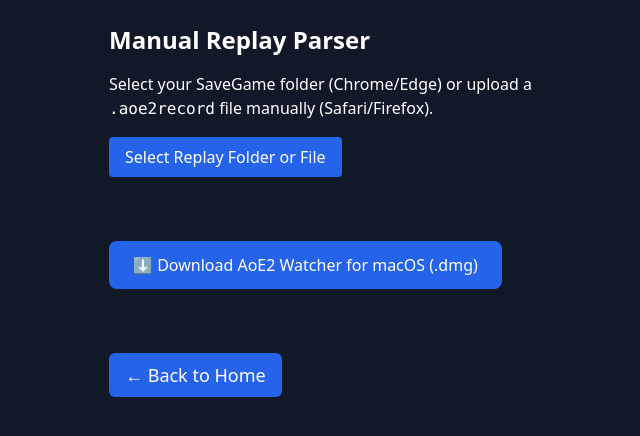
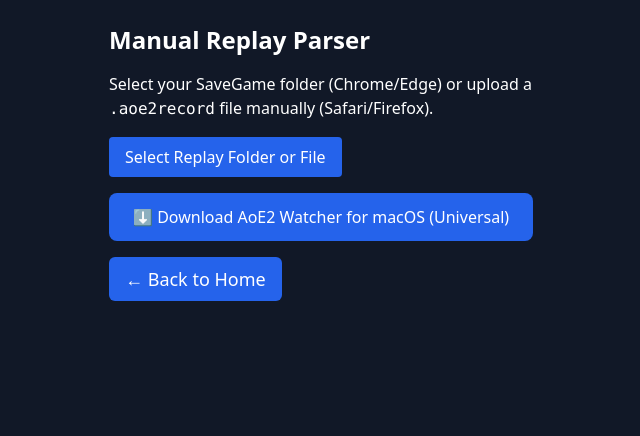
Before and after one commit to Emaren/aoe2-betting, a Next.js app: page /replay-parser in a window 1280 px wide. Shown: the top 436 px of the page, without its empty margins (267-907 px from the left). Built offline with nearby package versions, Linux system fonts and the light colour scheme.

Commit message:
Update ReplayParser and Upload page with universal dmg download link

```diff
--- a/app/admin/user-list/page.tsx
+++ b/app/admin/user-list/page.tsx
@@ -25,7 +25,7 @@
   return (
     <div className="p-6">
       <h1 className="text-2xl font-bold mb-4">All Users</h1>
-      <table className="w-full table-auto border border-collapse border-gray-300">
+      <table className="w-full table-auto border border-collapse border-gray-900">
         <thead>
           <tr className="bg-gray-100">
             <th className="border px-4 py-2">UID</th>
--- a/app/replay-parser/page.tsx
+++ b/app/replay-parser/page.tsx
@@ -3,7 +3,6 @@
 import { useRef, useState } from "react";
 import { Button } from "@/components/ui/button";
 import { useRouter } from "next/navigation";
-
 
 export default function ReplayParserPage() {
   const [status, setStatus] = useState("");
@@ -36,7 +35,6 @@
 
         await uploadReplayFile(latestFile);
       } else {
-        // Fallback to <input type="file">
         fileInputRef.current?.click();
       }
     } catch (err) {
@@ -77,7 +75,6 @@
     }
   };
 
-
   return (
     <div className="p-6 space-y-4 max-w-xl mx-auto">
       <h1 className="text-2xl font-bold">Manual Replay Parser</h1>
@@ -100,26 +97,23 @@
         onChange={handleFileChange}
         style={{ display: "none" }}
       />
-      <br></br>
-      <br></br>
-      <br></br>
+
       <a
-        href="https://drive.google.com/uc?export=download&id=1mDb4CxcyH_9X6ERLTfKbqrD5dEN6vg8n"
+        href="https://drive.google.com/uc?export=download&id=1c-e3Qt9RrSCZVXciUbvmGEbGxH1Nt5NQ"
         target="_blank"
         rel="noopener noreferrer"
-        className="bg-blue-600 hover:bg-blue-700 text-white px-6 py-3 rounded-lg inline-block"
+        className="bg-blue-600 hover:bg-blue-700 text-white px-6 py-3 rounded-lg inline-block mt-6"
       >
-        ⬇️ Download AoE2 Watcher for macOS (.dmg)
+        ⬇️ Download AoE2 Watcher for macOS (Universal)
       </a>
-      <br />
-      <br />
-      <br />
+
       <Button
-          className="mt-4 text-lg text-gray-400 hover:text-white"
-          onClick={() => router.push("/")}
-        >
-          ← Back to Home
+        className="mt-4 text-lg text-gray-400 hover:text-white"
+        onClick={() => router.push("/")}
+      >
+        ← Back to Home
       </Button>
+
       {fileName && <p className="text-sm text-gray-600">Selected: {fileName}</p>}
       {status && <p className="text-sm mt-2">{status}</p>}
     </div>
--- a/app/upload/page.tsx
+++ b/app/upload/page.tsx
@@ -15,14 +15,16 @@
         <Button className="w-full text-xl bg-blue-600 hover:bg-blue-700 py-4">
           Submit
         </Button>
+
         <a
-          href="https://drive.google.com/uc?export=download&id=1mDb4CxcyH_9X6ERLTfKbqrD5dEN6vg8n"
+          href="https://drive.google.com/uc?export=download&id=1c-e3Qt9RrSCZVXciUbvmGEbGxH1Nt5NQ"
           target="_blank"
           rel="noopener noreferrer"
           className="bg-blue-600 hover:bg-blue-700 text-white px-6 py-3 rounded-lg mt-6 inline-block"
         >
-          ⬇️ Download AoE2 Watcher for macOS (.dmg)
+          ⬇️ Download AoE2 Watcher for macOS (Universal)
         </a>
+
         <Button
           className="mt-4 text-lg text-gray-400 hover:text-white"
           onClick={() => router.push("/")}
```
